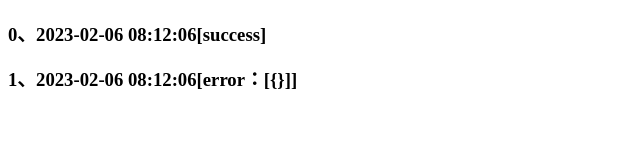
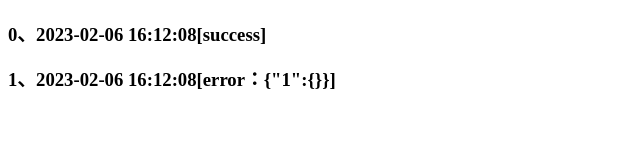
Before and after one commit to chiakiwang/ck, a plain HTML site: page index.html in a window 1280 px wide. Shown: the full height of the page, 0-640 px from the left. Drawn offline with Linux system fonts and the light colour scheme.

Commit message:
Automatic Updates

```diff
--- a/index.html
+++ b/index.html
@@ -6,6 +6,6 @@
     <title>Now</title>
   </head>
   <body>
-    <h3>0、2023-02-06 08:12:06[success]</h3><h3>1、2023-02-06 08:12:06[error：[{}]]</h3>
+    <h3>0、2023-02-06 16:12:08[success]</h3><h3>1、2023-02-06 16:12:08[error：{"1":{}}]</h3>
   </body>
 </html>
```
Also changed, not shown: fongmi.json (+1 -1 lines), yoursmile7/8fbfca582b71d3c92d608ab09594bc4c.txt, yoursmile7/parses.txt.
